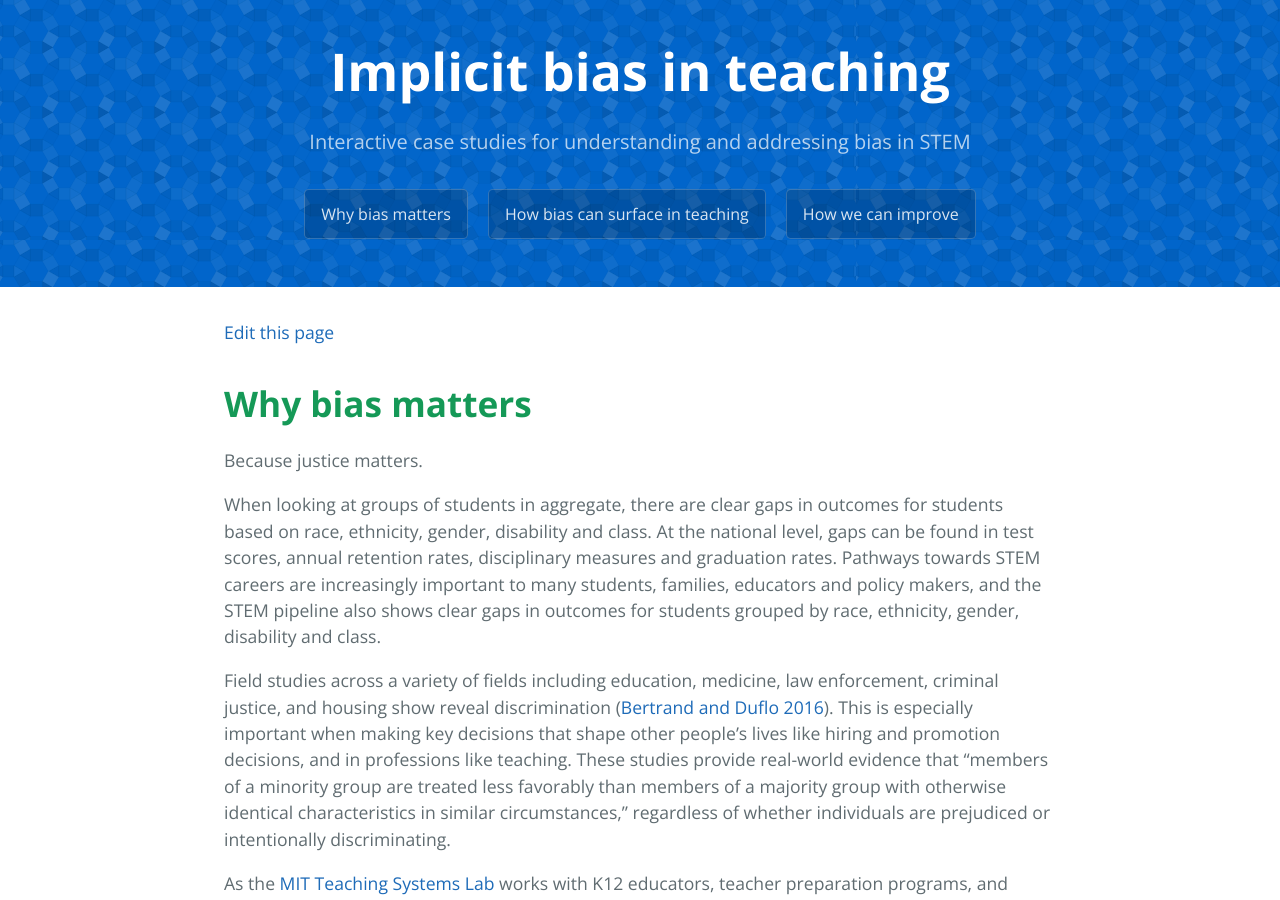
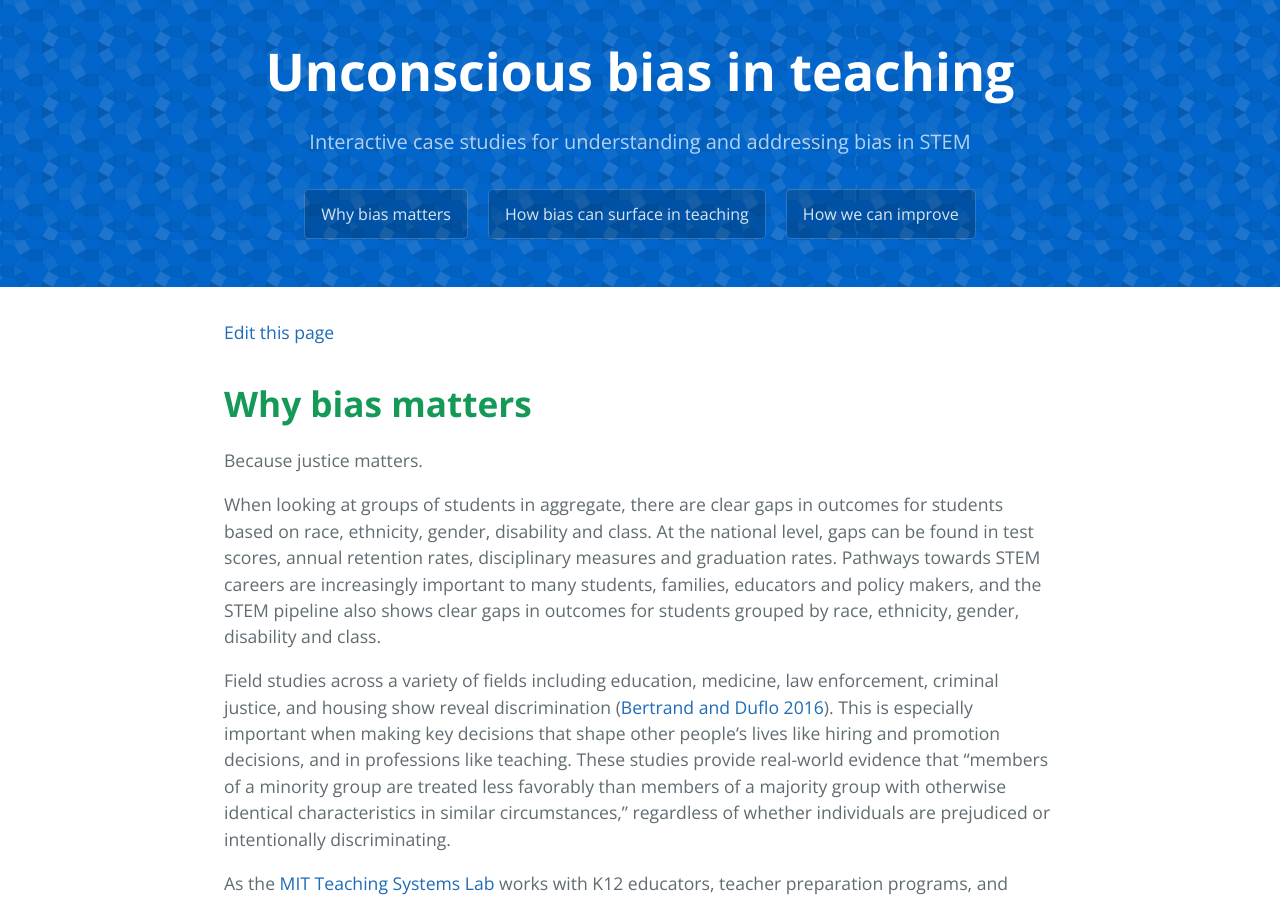
Before and after one commit to mit-teaching-systems-lab/unconscious-bias, a Jekyll site: the page built from README.md, in a window 1280 px wide and 900 px high. Built offline with Jekyll 4.4.1, drawn with Linux system fonts in a browser that asks for light colours; our own code applies the rules of GitHub Pages for plain Markdown files; some of the changed text lies outside the part shown.

Commit message:
Update _config.yml

```diff
--- a/_config.yml
+++ b/_config.yml
@@ -11,6 +11,6 @@ teachermoments:
 
 baseurl: /unconscious-bias
 email: krob@mit.edu
-title: Implicit bias in teaching
+title: Unconscious bias in teaching
 author:
   name: MIT Teaching Systems Lab
```
